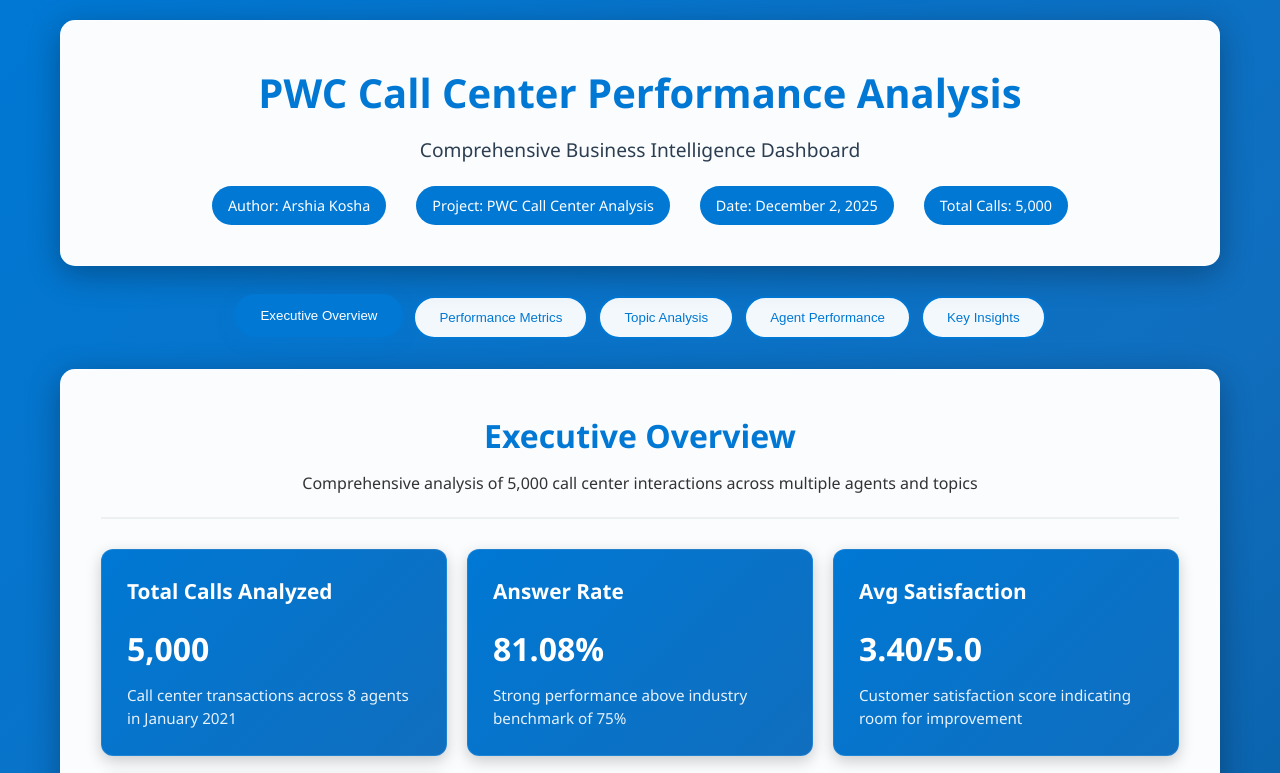
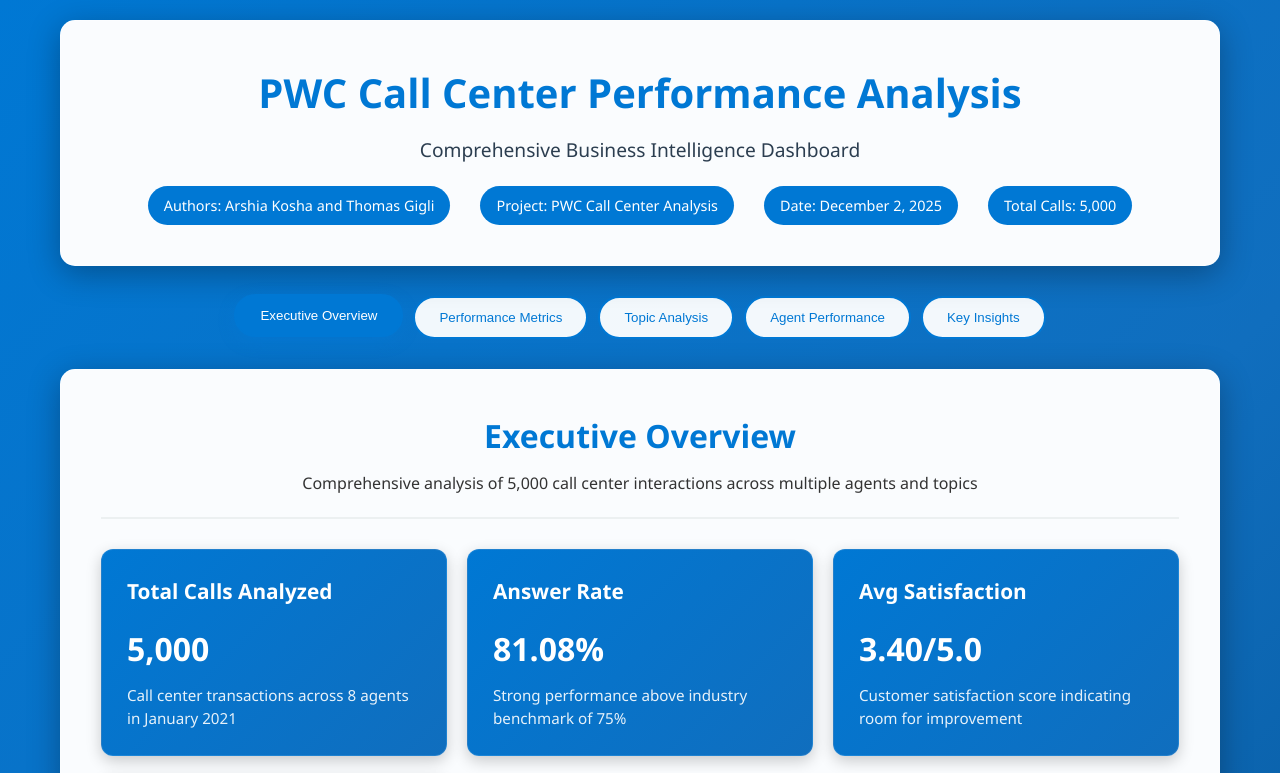
Before and after one commit to Arshiakosha/PWC_Call_Center_Analysis, a plain HTML site: page index.html in a window 1280 px wide. Shown: the top 773 px of the page. Drawn offline with Linux system fonts and the light colour scheme.

Commit message:
Update index.html

```diff
--- a/index.html
+++ b/index.html
@@ -3,7 +3,7 @@
 <head>
     <meta charset="UTF-8">
     <meta name="viewport" content="width=device-width, initial-scale=1.0">
-    <title>PWC Call Center Performance Analysis | Arshia Kosha , and Thomas Gigli</title>
+    <title>PWC Call Center Performance Analysis | Arshia Kosha and Thomas Gigli</title>
     <style>
         * {
             margin: 0;
@@ -344,7 +344,7 @@
             <h1>PWC Call Center Performance Analysis</h1>
             <p class="subtitle">Comprehensive Business Intelligence Dashboard</p>
             <div class="meta-info">
-                <div class="meta-item">Author: Arshia Kosha</div>
+                <div class="meta-item">Authors: Arshia Kosha and Thomas Gigli</div>
                 <div class="meta-item">Project: PWC Call Center Analysis</div>
                 <div class="meta-item">Date: December 2, 2025</div>
                 <div class="meta-item">Total Calls: 5,000</div>
```
